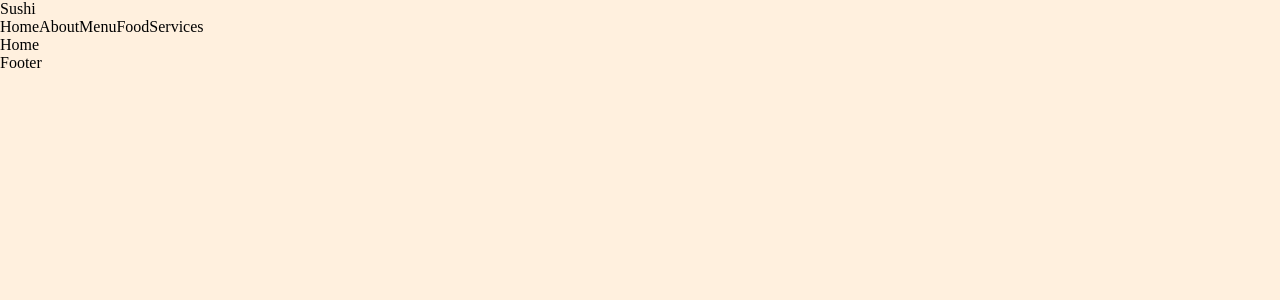
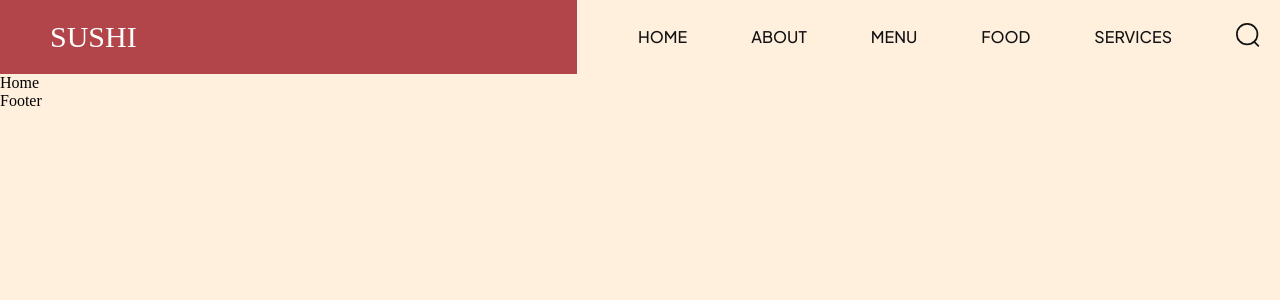
Before and after one commit to bojan09/sushi, a React (Vite) app: page / in a window 1280 px wide. Shown: the top 300 px of the page. Built offline with nearby package versions, Linux system fonts and the light colour scheme.

Commit message:
added Navbar

```diff
--- a/src/components/Navbar/Navbar.css
+++ b/src/components/Navbar/Navbar.css
@@ -0,0 +1,65 @@
+.header__nav {
+    display: flex;
+    overflow: hidden;
+}
+
+.header__logo {
+    display: flex;
+    flex: 1;
+
+    position: relative;
+    padding: 20px;
+}
+
+.header__logo-overlay {
+    position: absolute;
+    inset: 0;
+    width: 100%;
+    background-color: var(--primary-color);
+    z-index: 1;
+}
+
+.header__logo-link {
+    padding-left: 30px;
+    color: #fff;
+    font-size: 30px;
+    font-weight: 500;
+    text-transform: uppercase;
+    z-index: 2;
+}
+
+.header__menu,
+.header__menu-mobile {
+    padding: 20px;
+
+    flex: 1.235;
+    display: flex;
+    justify-content: flex-end;
+    align-items: center;
+    gap: 64px;
+
+    list-style: none;
+}
+
+.header__menu li {
+    font-weight: 500;
+    font-size: 16px;
+    line-height: 20px;
+    text-transform: uppercase;
+    font-family: var(--plus-jakarta-sans);
+    color: var(--secondary-color);
+    cursor: pointer;
+}
+
+.header__menu li img {
+    width: 24px;
+    height: 24px;
+    object-fit: contain;
+}
+
+.header__menu-mobile {
+    display: none;
+    gap: 20px;
+
+    position: relative;
+}
--- a/src/components/Navbar/Navbar.jsx
+++ b/src/components/Navbar/Navbar.jsx
@@ -1,21 +1,51 @@
 import "./Navbar.css";
 
 import React from "react";
+
+// assets
+import search from "../../assets/search.svg";
+import menu from "../../assets/menu.svg";
 
 import { Link } from "react-router-dom";
 
 const Navbar = () => {
   return (
     <div>
-      <Link to="/" className="logo">
+      <nav className="header__nav">
+        <div className="header__logo">
+          <Link to="/" className="header__logo-link">
             Sushi
           </Link>
-      <nav>
+          <div class="header__logo-overlay"></div>
+        </div>
+
+        <ul className="header__menu">
+          <li>
             <Link to="/">Home</Link>
+          </li>
+          <li>
             <Link to="/about">About</Link>
+          </li>
+          <li>
             <Link to="/menu">Menu</Link>
+          </li>
+          <li>
             <Link to="/food">Food</Link>
+          </li>
+          <li>
             <Link to="/services">Services</Link>
+          </li>
+          <li>
+            <img src={search} alt="search" />
+          </li>
+        </ul>
+
+        {/* Mobile Navbar */}
+        <ul className="header__menu-mobile">
+          <li>
+            <img src={menu} alt="menu" />
+          </li>
+        </ul>
       </nav>
     </div>
   );
--- a/src/index.css
+++ b/src/index.css
@@ -38,3 +38,7 @@ a {
   text-decoration: none;
   color: inherit;
 }
+
+li {
+  list-style-type: none;
+}
```
Lines whose indentation alone changed are shown as unchanged.
